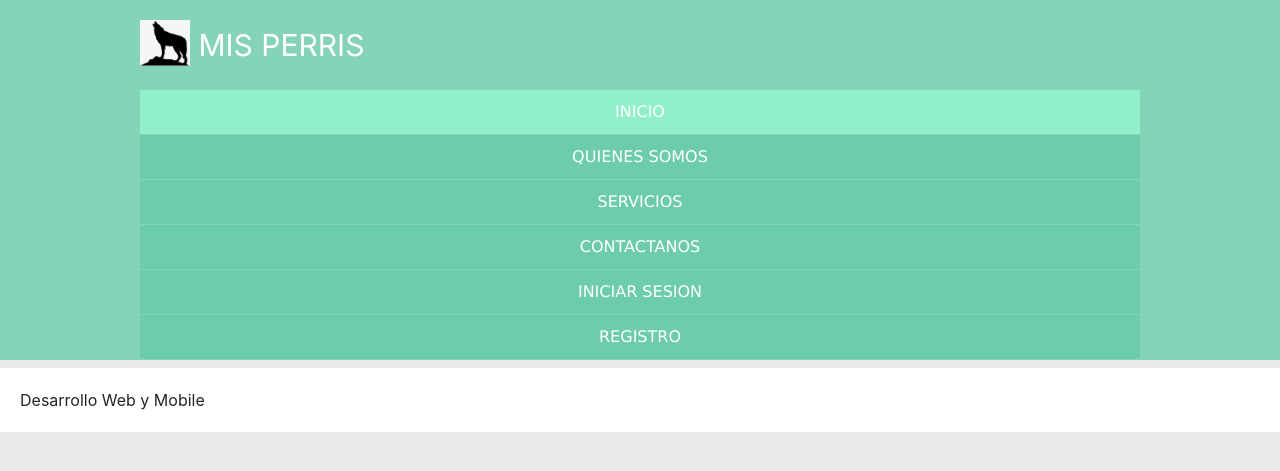
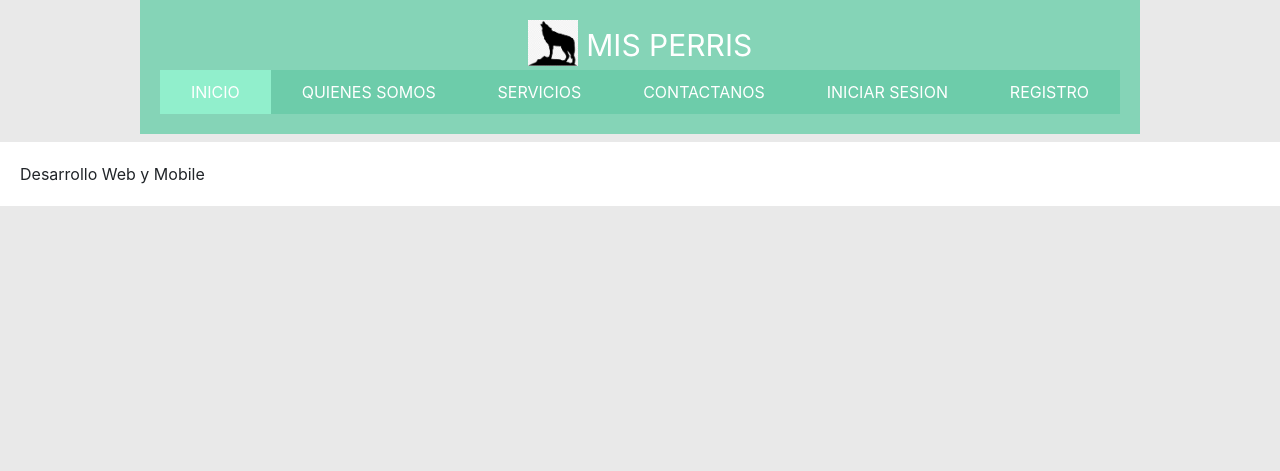
Before and after one commit to Tatarkus/PerrisDjango, a Django app: page /index in a window 1280 px wide. Shown: the top 471 px of the page. Run offline with Django 3.2, Linux system fonts and the light colour scheme; some libraries are stand-ins or nearby versions.

Commit message:
menu horizontal de index

```diff
--- a/Perris/static/css/estilos.css
+++ b/Perris/static/css/estilos.css
@@ -57,7 +57,7 @@
 	row, row-reverse, column, column-reverse flex directiion
 	nowrap,wrap,wrap-reverse
 	*/
-	flex-flow:row wrap;
+	flex-flow: wrap;
 
 	justify-content:space-between;
 }
@@ -131,6 +131,8 @@ aside{
 }
 
 header .logo {
+	margin-left: auto;
+	margin-right: auto;
 	color:#fff;
 	font-size:30px;
 }
@@ -147,7 +149,7 @@ header .logo a {
 }
 
 header nav {
-	width:50%;
+	width:100%;
 	/* Flexbox */
 
 	display:flex;
@@ -310,7 +312,7 @@ footer .social a {
 	header {
 		background-color:blue;
 
-}}
+}
 
 	header {
 		flex-direction:column;
@@ -354,7 +356,7 @@ footer .social a {
 		width:100%;
 	}
 
-
+}
 @media screen and (max-width: 600px) {
 	aside {
 		flex-direction:column;
--- a/Perris/templates/index.html
+++ b/Perris/templates/index.html
@@ -23,13 +23,13 @@
 
 	</head>
 	<body>
-		<header>
-			<div class="contenedor">
+		<div class="contenedor">
+			<header>
 				<div class="logo">
 					<img src="../static/images/logo.png" width="150" alt="">
 					<a href="#">MIS PERRIS</a>
 				</div>
-				<nav id="menu">
+				<nav>
 					<a class="opc active" href="#">INICIO</a>
 					<a class="opc" href="#">QUIENES SOMOS</a>
 					<a class="opc" href="#">SERVICIOS</a>
```
